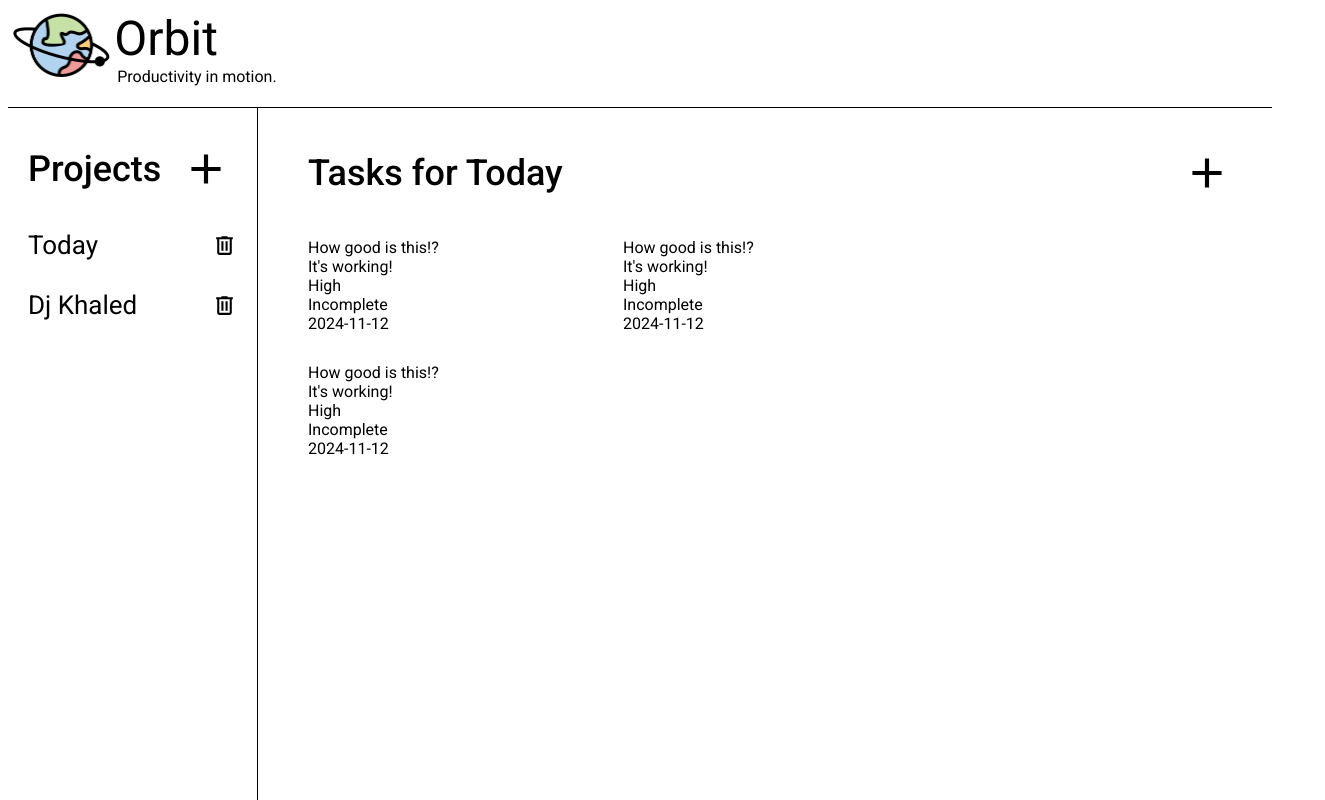
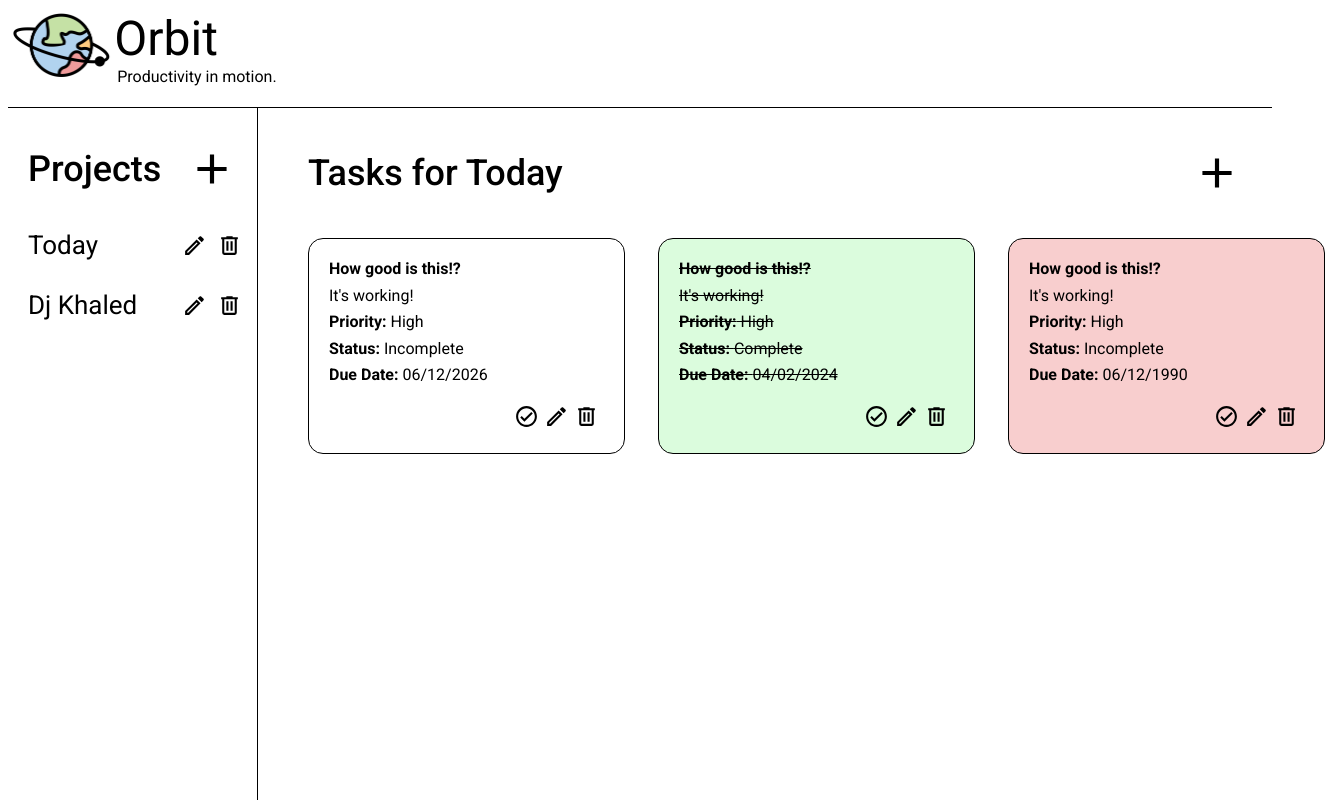
Before and after one commit to jaketux/odin-todo-list, a website built with webpack: page src/template.html in a window 1280 px wide. Shown: the top 800 px of the page, 1325 px wide, since content can reach past the window. Built offline with nearby package versions, Linux system fonts and the light colour scheme.

Commit message:
To Do Project
Work completed to the UI, just need to complete final functionality including
- Pop up window for editing project and todos.
- Sort by priority button for Todos.

```diff
--- a/src/index.js
+++ b/src/index.js
@@ -1,8 +1,10 @@
 import { el } from "date-fns/locale";
 import "./styles.css";
-import { format, toDate } from "date-fns";
+import { format, isToday, toDate } from "date-fns";
 import plusImage from "./images/plus.svg";
 import deleteImage from "./images/delete.svg";
+import pencilImage from "./images/pencil-outline.svg";
+import checkImage from "./images/check.svg";
 
 
 function projectModule(){
@@ -15,27 +17,40 @@ function projectModule(){
             description:"It's working!",
             priority: 1,
             status: "Incomplete",
-            dueDate: "2024-11-12"
+            dueDate: format(toDate("2026-12-06"), "dd/MM/yyyy")
+            },
+            {
+                name: "How good is this!?",
+                description:"It's working!",
+                priority: 1,
+                status: "Complete",
+                dueDate: format(toDate("2024-02-04"), "dd/MM/yyyy")
             },
             {
                 name: "How good is this!?",
                 description:"It's working!",
                 priority: 1,
                 status: "Incomplete",
-                dueDate: "2024-11-12"
-            },
-            {
-                name: "How good is this!?",
-                description:"It's working!",
-                priority: 1,
-                status: "Incomplete",
-                dueDate: "2024-11-12"
+                dueDate: format(toDate("1990-12-06"), "dd/MM/yyyy")
             }]
         }
         ,
         {
             "name": "Dj Khaled",
-            toDos: []
+            toDos: [{
+                name: "Another one",
+                description:"WE THE BEST MUSIC!",
+                priority: 1,
+                status: "Complete",
+                dueDate: "12-11-2024"
+            },
+            {
+                name: "Let's go golfing",
+                description:"It's working!",
+                priority: 1,
+                status: "Incomplete",
+                dueDate: "22-11-2024"
+            }]
         }
 
     ]
@@ -135,7 +150,19 @@ function toDoModule(){
         project.listOfProjects[projectIndex].toDos.splice(toDoIndex,1)
     }
 
-    return {createToDo, editToDo, removeToDo, toggleStatus}
+    function checkOverdue(projectIndex, toDoIndex){
+        let currentDate = new Date()
+        let projectDate = project.listOfProjects[projectIndex].toDos[toDoIndex].dueDate
+        let parsedCurrent = Date.parse(currentDate)
+        let parsedProject = Date.parse(projectDate)
+        if (parsedCurrent>parsedProject){
+            return "past"
+        } else {
+            return "future"
+        }
+    }
+
+    return {createToDo, editToDo, removeToDo, toggleStatus,checkOverdue}
 }
 
 function displayModule(){
@@ -195,15 +222,17 @@ function displayModule(){
             projectCardIcon.classList.add('project-icon')
             const image3 = document.createElement("img")
             image3.classList.add("small-icon")
-            image3.src=deleteImage
+            image3.src=pencilImage
+            const image4 = document.createElement("img")
+            image4.classList.add("small-icon")
+            image4.src=deleteImage
             projectCardText.addEventListener("click",function(){
                 gridContainer.remove()
                 createDisplay(projectCard.id)
             })
-            projectCardIcon.addEventListener("click",function(){
+            image4.addEventListener("click",function(){
             gridContainer.remove()
             project.removeProject(projectCard.id)
-            console.log(project.listOfProjects)
             if (project.listOfProjects.length>=1){
                 createDisplay(0)
             } else if (project.listOfProjects.length===0){
@@ -214,43 +243,67 @@ function displayModule(){
             projectCard.appendChild(projectCardText)
             projectCard.appendChild(projectCardIcon)
             projectCardIcon.appendChild(image3)
+            projectCardIcon.appendChild(image4)
+
         }
         // to-do-cards creation
         const toDoGrid = document.createElement("div")
         toDoGrid.classList.add("todo-grid")
         projectDisplay.appendChild(toDoGrid)
-
         for (var i = 0; i<project.listOfProjects[number].toDos.length;i++){
             const toDoCard = document.createElement("div")
             toDoCard.id=i
             toDoCard.classList.add('todo-card')
             const toDoName = document.createElement("div")
             toDoName.classList.add('todo-name')
-            toDoName.textContent=project.listOfProjects[number].toDos[toDoCard.id].name
+            toDoName.innerHTML="<b>"+project.listOfProjects[number].toDos[toDoCard.id].name+"</b>"
             const toDoDescription = document.createElement("div")
             toDoDescription.classList.add('todo-description')
             toDoDescription.textContent=project.listOfProjects[number].toDos[toDoCard.id].description
             const toDoPriority = document.createElement("div")
             toDoPriority.classList.add('todo-priority')
             if(project.listOfProjects[number].toDos[toDoCard.id].priority === 1){
-                toDoPriority.textContent="High"
+                toDoPriority.innerHTML="<b>Priority:</b> High"
             } else if(project.listOfProjects[number].toDos[toDoCard.id].priority === 2){
-                toDoPriority.textContent="Medium"
+                toDoPriority.textContent="<b>Priority:</b>Medium"
             } else if(project.listOfProjects[number].toDos[toDoCard.id].priority === 3){
-                toDoPriority.textContent="Low"
+                toDoPriority.textContent="<b>Priority:</b>Low"
             }
             const toDoStatus = document.createElement("div")
             toDoStatus.classList.add('todo-status')
-            toDoStatus.textContent=project.listOfProjects[number].toDos[toDoCard.id].status
+            toDoStatus.innerHTML="<b>Status: </b> "+project.listOfProjects[number].toDos[toDoCard.id].status
+            if (project.listOfProjects[number].toDos[toDoCard.id].status === "Complete"){
+                toDoCard.classList.add('complete-todo')
+            }
             const toDoDueDate = document.createElement("div")
             toDoDueDate.classList.add('todo-duedate')
-            toDoDueDate.textContent=project.listOfProjects[number].toDos[toDoCard.id].dueDate
+            toDoDueDate.innerHTML="<b>Due Date: </b>"+project.listOfProjects[number].toDos[toDoCard.id].dueDate
+            let resultOfCheck = toDo.checkOverdue(number,toDoCard.id)
+            console.log(resultOfCheck)
+            if ((resultOfCheck === "past") && (project.listOfProjects[number].toDos[toDoCard.id].status === "Incomplete")){
+                toDoCard.classList.add('incomplete-todo')
+            }
+            const toDoActions = document.createElement("div")
+            toDoActions.classList.add('todo-actions')
+            const image5 = document.createElement("img")
+            image5.classList.add("small-icon")
+            image5.src=checkImage
+            const image6 = document.createElement("img")
+            image6.classList.add("small-icon")
+            image6.src=pencilImage
+            const image7 = document.createElement("img")
+            image7.classList.add("small-icon")
+            image7.src=deleteImage
             toDoGrid.appendChild(toDoCard)
             toDoCard.appendChild(toDoName)
             toDoCard.appendChild(toDoDescription)
             toDoCard.appendChild(toDoPriority)
             toDoCard.appendChild(toDoStatus)
             toDoCard.appendChild(toDoDueDate)
+            toDoCard.appendChild(toDoActions)
+            toDoActions.appendChild(image5)
+            toDoActions.appendChild(image6)
+            toDoActions.appendChild(image7)
         }
     }
 
@@ -285,6 +338,7 @@ function displayModule(){
     }
 
     return {createDisplay}
+
 }
 
 const display = displayModule()
--- a/src/styles.css
+++ b/src/styles.css
@@ -36,13 +36,46 @@ margin-top:20px;
 
 }
 
+.complete-todo{
+    text-decoration: line-through;
+    background-color:#dbfcdd;
+}
+
+.incomplete-todo{
+    background-color:#f8cece
+}
+
 .todo-grid{
     display:grid;
     width:600px;
-    grid-template-columns: repeat(2, 1fr);
+    grid-template-columns: repeat(4, minmax(315px,500px));
     margin-left:50px;
-    gap:30px;
+    gap:35px;
 }
+
+.todo-card{
+    display:flex;
+    flex-direction:column;
+    border: var(--frame-border);
+    border-radius:15px;
+    width:275px;
+    padding:20px;
+}
+
+.todo-name, .todo-description,.todo-priority,.todo-status{
+    margin-bottom:7.5px;
+}
+
+.todo-duedate{margin-bottom:20px;}
+
+.todo-actions{
+    text-align:right;
+
+}
+.todo-actions>.small-icon{
+    margin-right:5px;
+}
+
 .project-sidebar{
     grid-area: sidebar;
     border-top:var(--frame-border);
@@ -53,9 +86,13 @@ margin-top:20px;
 .project-sidebar-header, .projects-display-header, .sidebar-header-icon, .display-header-icon, .project-card{display:flex;
 justify-content:space-between;
 align-items:center;
-margin-right:20px;
+margin-right:10px;
 }
 
+.project-icon>.small-icon{
+    margin-left:5px;
+    margin-right:5px;
+}
 
 
 .project-display{
```
Also changed, not shown: src/images/check.svg (added), src/images/pencil-outline.svg (added).
